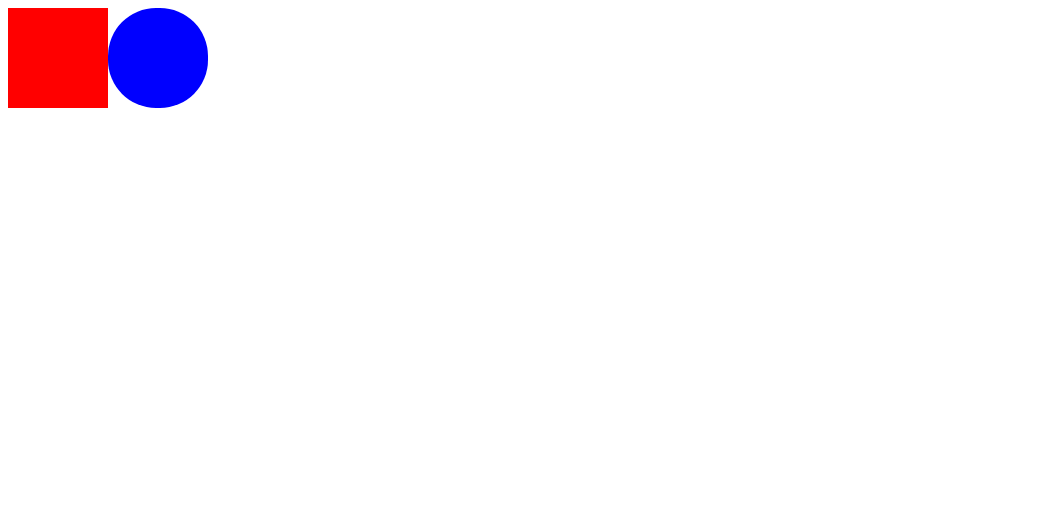
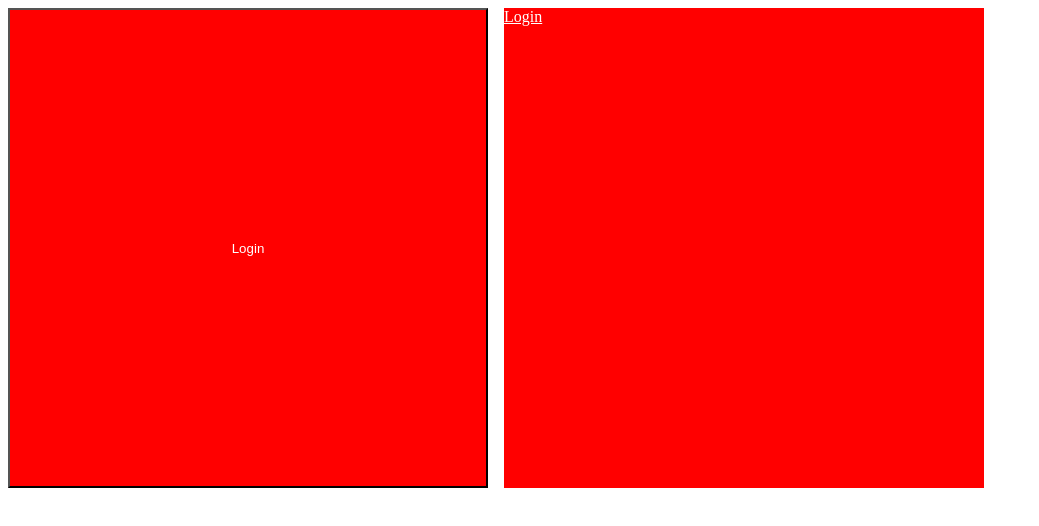
Before and after one commit to xowoony/masterclass-react, a React (Create React App) app: page / in a window 1280 px wide. Shown: the top 526 px of the page, without its empty margins (0-1039 px from the left). Built offline with nearby package versions, Linux system fonts and the light colour scheme.

Commit message:
as 를 사용하여 element 교체하기

```diff
--- a/src/App.js
+++ b/src/App.js
@@ -4,21 +4,22 @@ const Father = styled.div`
   display: flex;
 `;
 
-const Box = styled.div`
-  background-color: ${(props) => props.bgColor};
-  width: 100px;
-  height: 100px;
-`;
-
-const Circle = styled(Box)` // Box 컴포넌트에서 border-radius추가
-  border-radius: 3rem;
+const Btn = styled.button`
+  width: 30rem;
+  height: 30rem;
+  margin-right: 1rem;
+  background-color: red;
+  color: white;
 `;
 
 function App() {
   return (
     <Father>
-      <Box bgColor="red" />
-      <Circle bgColor="blue" />
+      <Btn>Login</Btn>
+      <Btn as="a" href="/">
+        Login
+      </Btn>
+      {/*이렇게 작성해주면 됨!*/}
     </Father>
   );
 }
```
